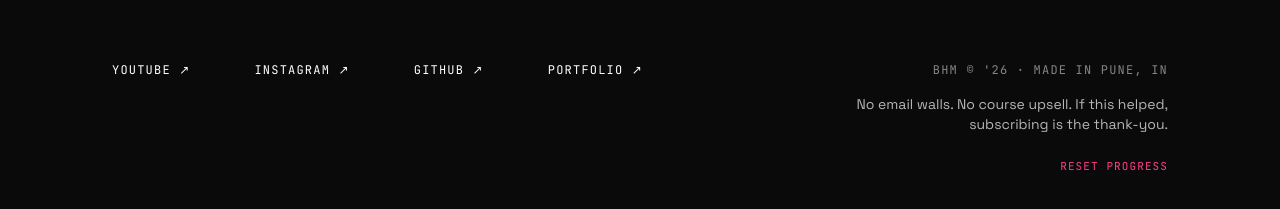
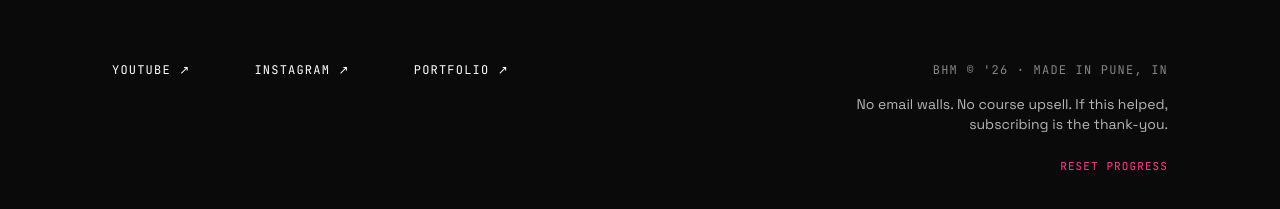
Before and after one commit to YashSWE/roadmap-website, a Next.js app: page /start in a window 1280 px wide. Shown: the part 1083-1292 px from the top of the page. Built offline with nearby package versions, Linux system fonts and the light colour scheme.

Commit message:
fix: update Instagram URL and remove GitHub link from footer

```diff
--- a/src/components/Footer.tsx
+++ b/src/components/Footer.tsx
@@ -15,11 +15,8 @@ export function Footer() {
           <Link href="https://youtube.com/@behumoury" target="_blank" rel="noopener noreferrer" className="hover:text-[#3D5AFE] hover:drop-shadow-[0_0_8px_#3D5AFE] transition-all">
             YOUTUBE ↗
           </Link>
-          <Link href="https://instagram.com/behumoury" target="_blank" rel="noopener noreferrer" className="hover:text-[#3D5AFE] hover:drop-shadow-[0_0_8px_#3D5AFE] transition-all">
+          <Link href="https://www.instagram.com/behumoury/" target="_blank" rel="noopener noreferrer" className="hover:text-[#3D5AFE] hover:drop-shadow-[0_0_8px_#3D5AFE] transition-all">
             INSTAGRAM ↗
-          </Link>
-          <Link href="https://github.com/YashSWE" target="_blank" rel="noopener noreferrer" className="hover:text-[#3D5AFE] hover:drop-shadow-[0_0_8px_#3D5AFE] transition-all">
-            GITHUB ↗
           </Link>
           <Link href="https://behumoury.com" target="_blank" rel="noopener noreferrer" className="hover:text-[#3D5AFE] hover:drop-shadow-[0_0_8px_#3D5AFE] transition-all">
             PORTFOLIO ↗
```
